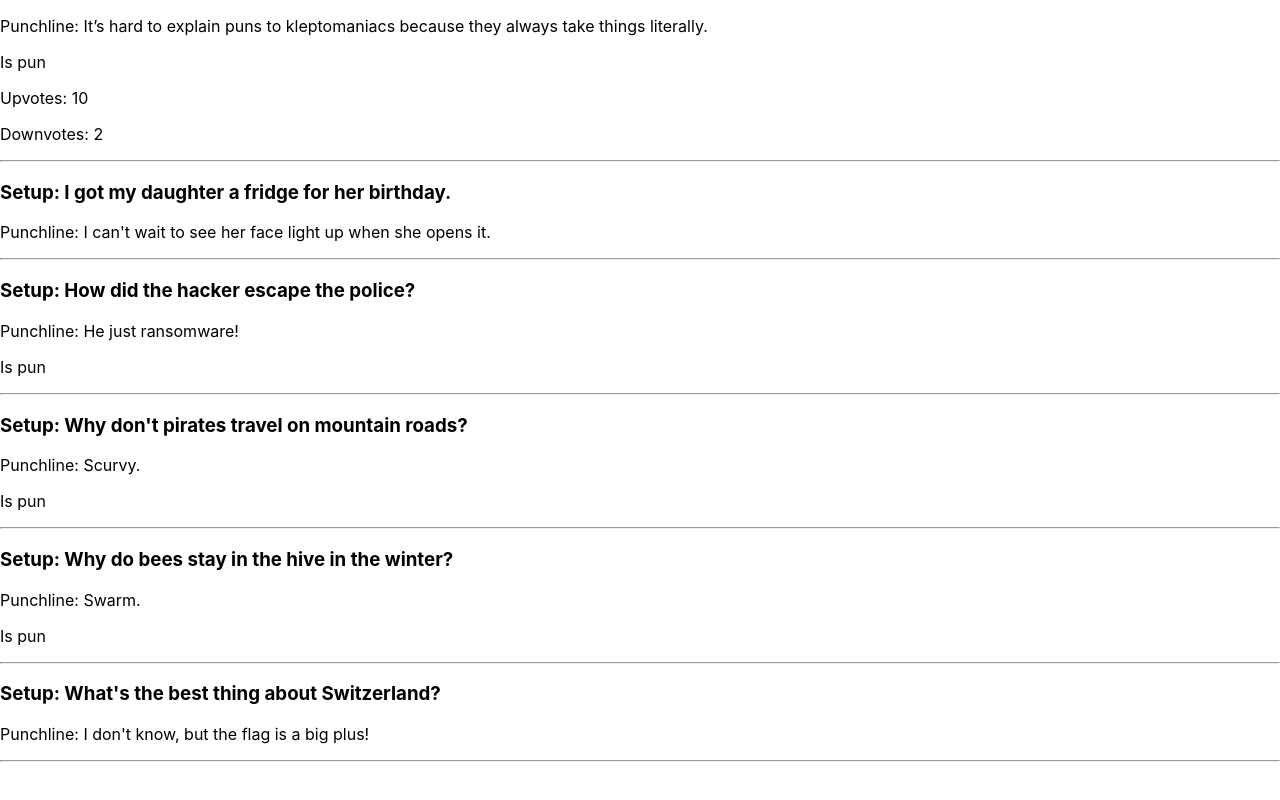
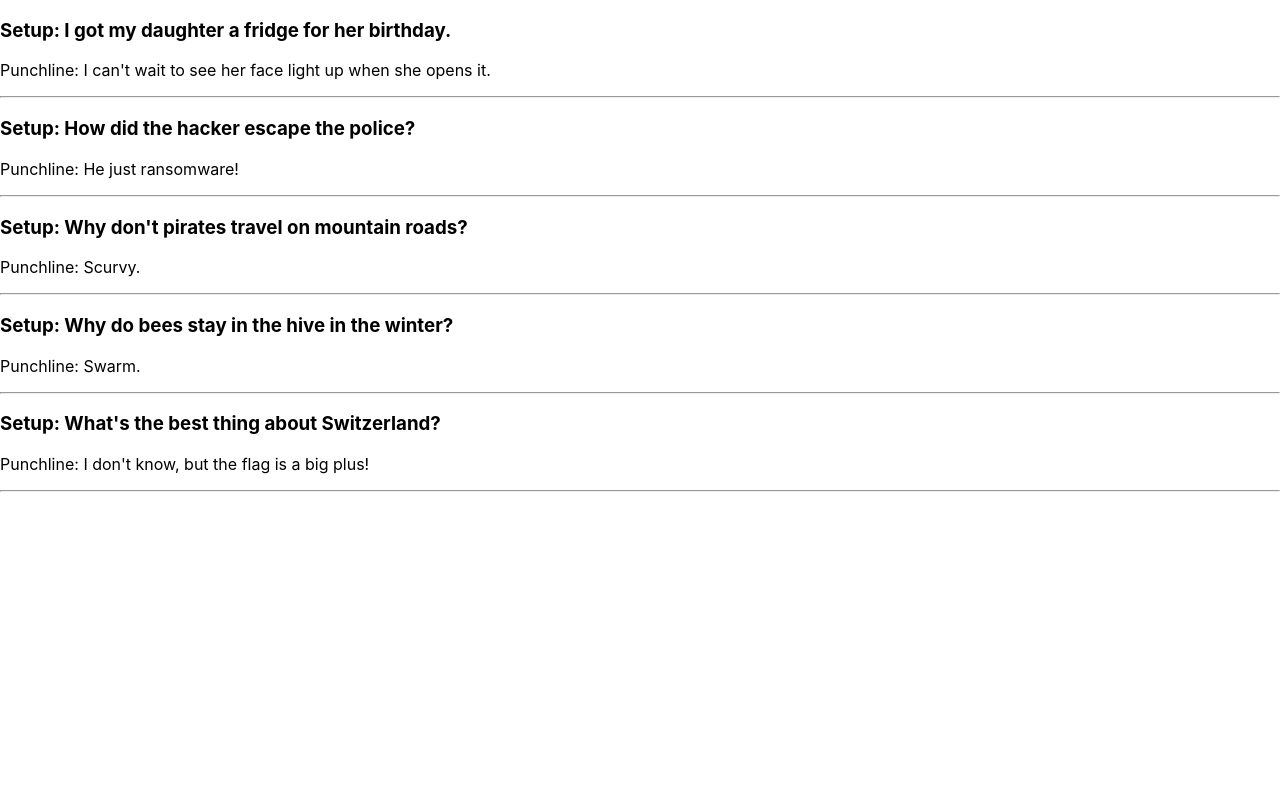
Before and after one commit to DevShruti/jokes-react-scrimba, a React (Create React App) app: page / in a window 1280 px wide. Built offline with nearby package versions, Linux system fonts and the light colour scheme.

Commit message:
seperating data to js file

```diff
--- a/src/App.js
+++ b/src/App.js
@@ -1,42 +1,15 @@
-import Jokes from './Jokes'
+import Jokes from './Jokes';
+import jokesData from "./jokesData"
 
 function App() {
-  return (
-    <div>
-      <Jokes
-                punchline="It’s hard to explain puns to kleptomaniacs because they always take things literally."
-                isPun={true}
-                upvotes={10}
-                downvotes={2}
-
-            />
-            <Jokes
-                setup="I got my daughter a fridge for her birthday."
-                punchline="I can't wait to see her face light up when she opens it."
-                isPun={false}
-            />
-            <Jokes
-                setup="How did the hacker escape the police?"
-                punchline="He just ransomware!"
-                isPun={true}
-            />
-            <Jokes
-                setup="Why don't pirates travel on mountain roads?"
-                punchline="Scurvy."
-                isPun={true}
-            />
-            <Jokes
-                setup="Why do bees stay in the hive in the winter?"
-                punchline="Swarm."
-                isPun={true}
-            />
-            <Jokes
-                setup="What's the best thing about Switzerland?"
-                punchline="I don't know, but the flag is a big plus!"
-                isPun={false}
-            />
-            </div>
-  );
+    const jokeElements = jokesData.map(joke =>
+         <Jokes setup={joke.setup} punchline={joke.punchline} />
+    )
+    return (
+        <div>
+            {jokeElements}
+        </div>
+    )
 }
 
 export default App;
--- /dev/null
+++ b/src/jokesData.js
@@ -0,0 +1,22 @@
+export default [
+    {
+        setup: "I got my daughter a fridge for her birthday.",
+        punchline: "I can't wait to see her face light up when she opens it."
+    },
+    {
+        setup: "How did the hacker escape the police?",
+        punchline: "He just ransomware!"
+    },
+    {
+        setup: "Why don't pirates travel on mountain roads?",
+        punchline: "Scurvy."
+    },
+    {
+        setup: "Why do bees stay in the hive in the winter?",
+        punchline: "Swarm."
+    },
+    {
+        setup: "What's the best thing about Switzerland?",
+        punchline: "I don't know, but the flag is a big plus!"
+    }
+]
```
